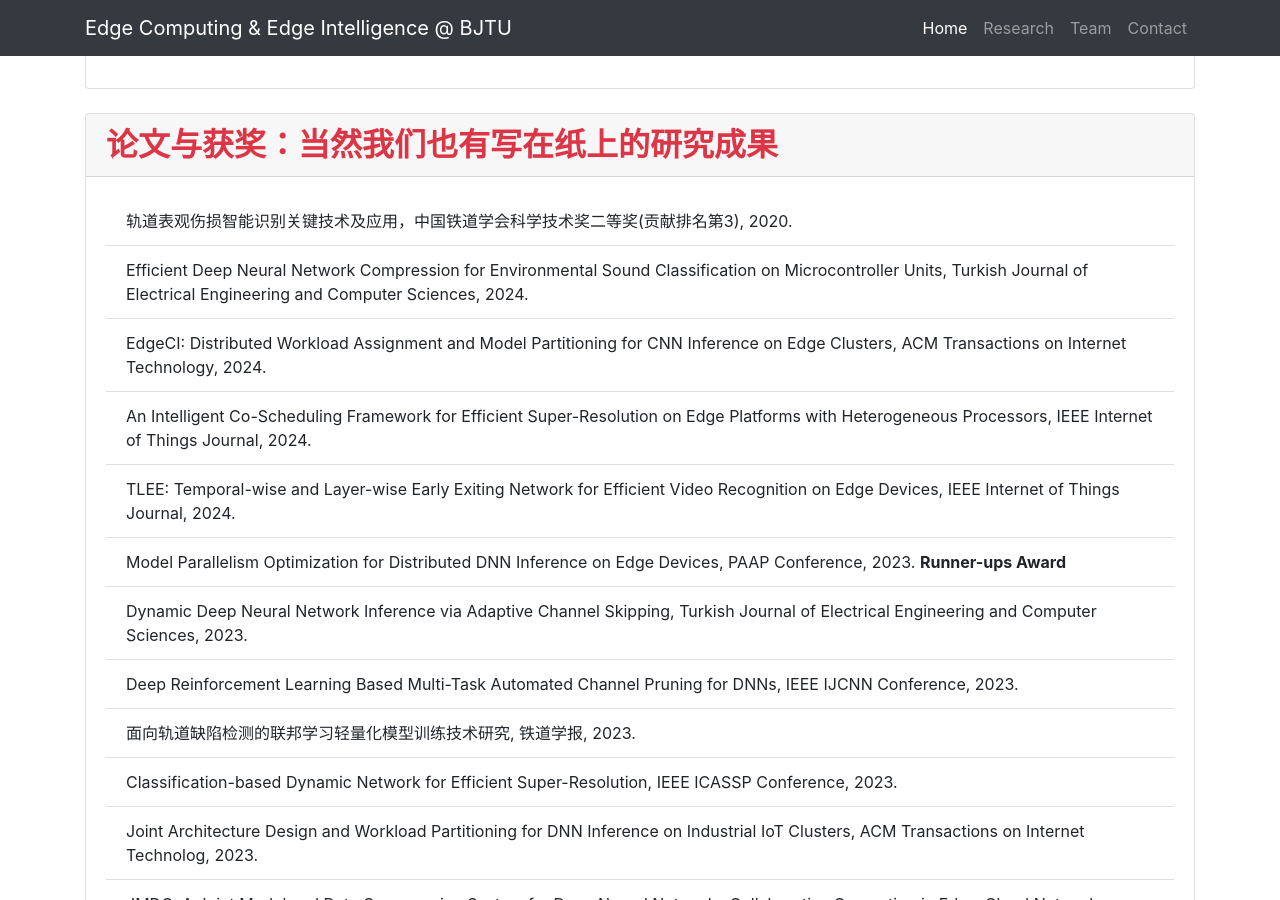
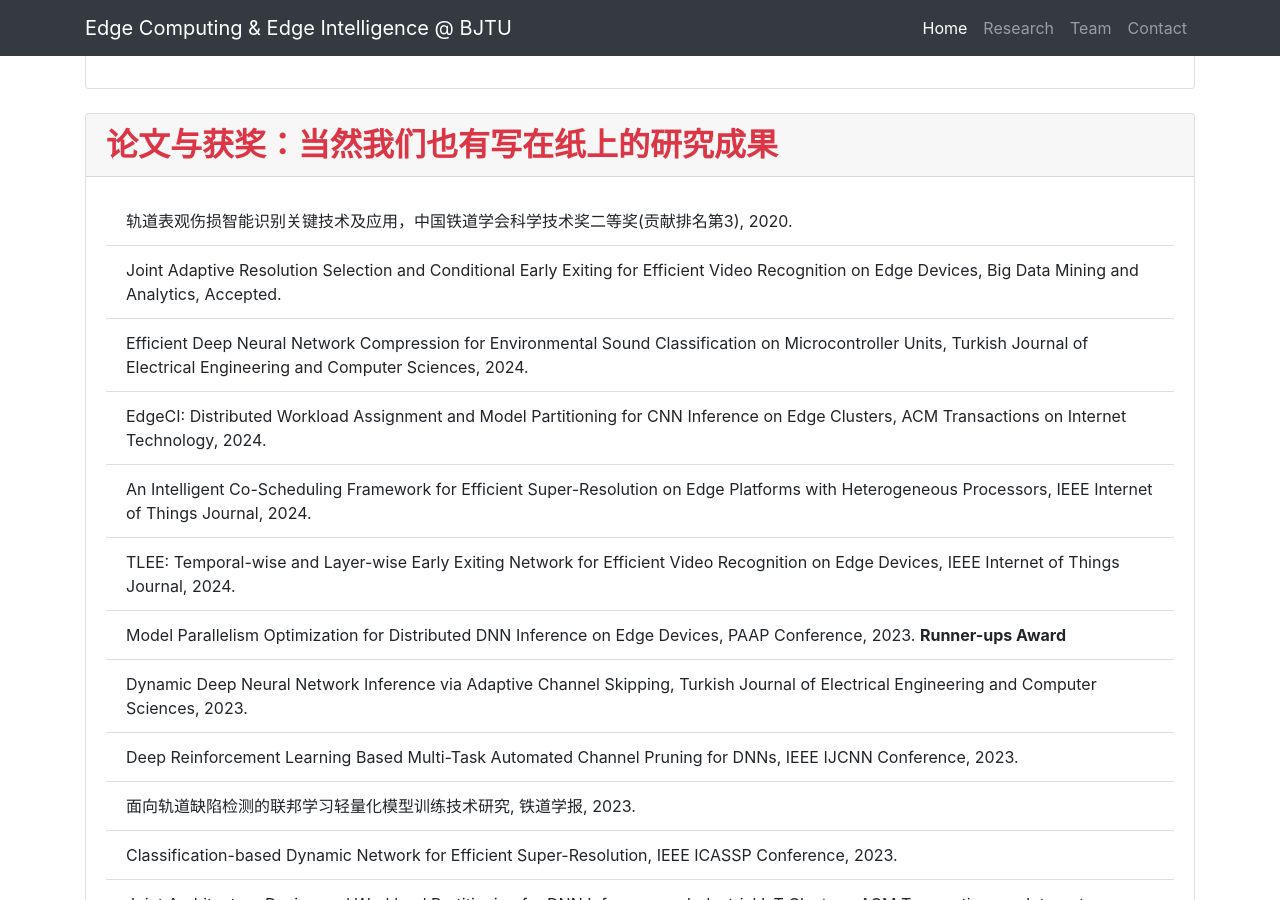
Before and after one commit to fangvv/Homepage, a Jekyll site: the page Edgecomp/index.html, which Jekyll copies as it is, in a window 1280 px wide and 900 px high, scrolled down 5892 px. Built offline with Jekyll 4.4.1, drawn with Linux system fonts in a browser that asks for light colours; comment, search, counter and statistics services are not loaded.

Commit message:
update pub

```diff
--- a/Edgecomp/index.html
+++ b/Edgecomp/index.html
@@ -163,6 +163,7 @@
   <div class="card-body">
     <ul class="list-group list-group-flush">
       <li class="list-group-item">轨道表观伤损智能识别关键技术及应用，中国铁道学会科学技术奖二等奖(贡献排名第3), 2020.</li>
+      <li class="list-group-item">Joint Adaptive Resolution Selection and Conditional Early Exiting for Efficient Video Recognition on Edge Devices, Big Data Mining and Analytics, Accepted.</li>
       <li class="list-group-item">Efficient Deep Neural Network Compression for Environmental Sound Classification on Microcontroller Units, Turkish Journal of Electrical Engineering and Computer Sciences, 2024.</li>
       <li class="list-group-item">EdgeCI: Distributed Workload Assignment and Model Partitioning for CNN Inference on Edge Clusters, ACM Transactions on Internet Technology, 2024.</li>
       <li class="list-group-item">An Intelligent Co-Scheduling Framework for Efficient Super-Resolution on Edge Platforms with Heterogeneous Processors, IEEE Internet of Things Journal, 2024.</li>
```
